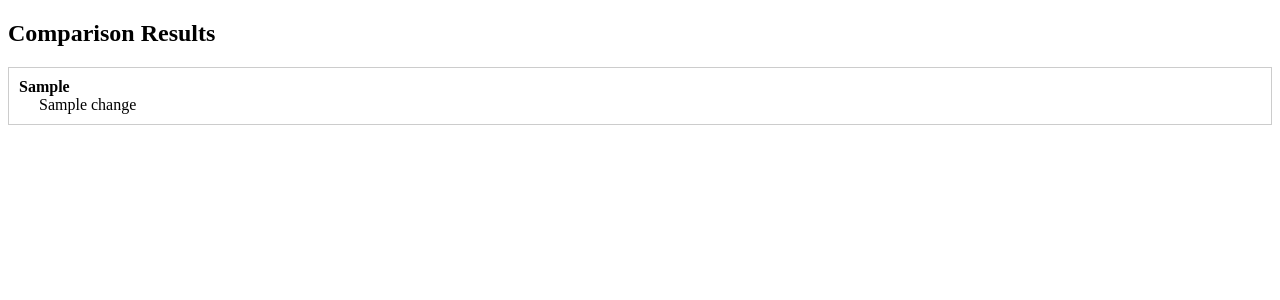
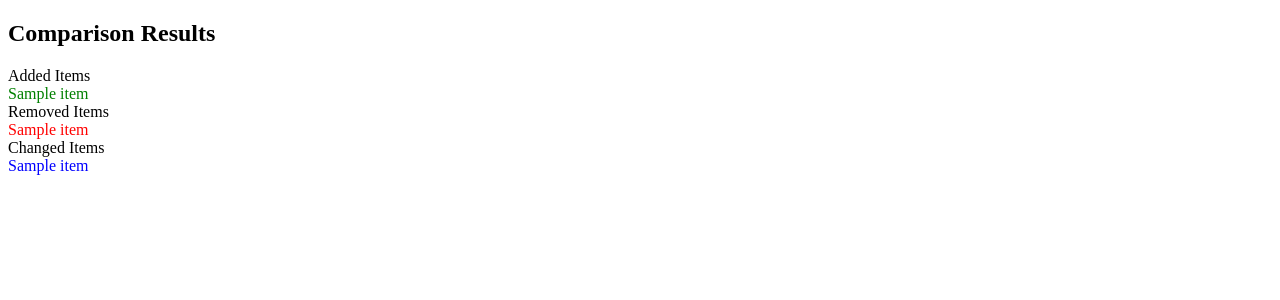
Before and after one commit to maciekSzubiczuk/polishAPI_compliance_tool, a Flask app: template app/templates/display.html in a window 1280 px wide. Shown: the top 300 px of the page. Run offline with Flask 3, Linux system fonts and the light colour scheme; the template is opened without the code that fills it: most values are stand-ins (such as "Sample title", 1, 10 or a date in 2020).

Commit message:
small changes in displaying diffrences

```diff
--- a/app/main.py
+++ b/app/main.py
@@ -7,6 +7,27 @@ app = Flask(__name__)
 # Temporary storage for uploaded file contents
 polish_api_data = None
 santander_api_data = []
+
+def categorize_differences(diff):
+    categorized_diff = {
+        'added': [],
+        'removed': [],
+        'changed': []
+    }
+
+    if 'dictionary_item_added' in diff:
+        categorized_diff['added'].extend([str(item) for item in diff['dictionary_item_added']])
+
+    if 'dictionary_item_removed' in diff:
+        categorized_diff['removed'].extend([str(item) for item in diff['dictionary_item_removed']])
+
+    if 'values_changed' in diff:
+        categorized_diff['changed'].extend([str(item) for item in diff['values_changed']])
+
+    # Add more categorization as necessary based on the output of DeepDiff
+
+    return categorized_diff
+
 
 def load_yaml_from_file(file):
     if file:
@@ -45,13 +66,12 @@ def index():
 
 @app.route('/display')
 def display():
-    # Assuming each API comparison is stored in santander_api_data
-    raw_differences = []
+    formatted_differences = []
     for santander_api in santander_api_data:
         diff = compare_apis(polish_api_data, santander_api)
-        raw_differences.append(diff)
-    return render_template('display.html', differences=raw_differences)
-
+        formatted_differences.append(categorize_differences(diff))
+    print(formatted_differences)
+    return render_template('display.html', differences=formatted_differences)
 
 if __name__ == '__main__':
     app.run(debug=True)
--- a/app/templates/display.html
+++ b/app/templates/display.html
@@ -3,17 +3,12 @@
 <head>
     <title>API Compliance Check</title>
     <style>
-        .diff-container {
-            margin-bottom: 10px;
-            padding: 10px;
-            border: 1px solid #ccc;
-        }
-        .diff-title {
-            font-weight: bold;
-        }
-        .diff-detail {
-            margin-left: 20px;
-        }
+        .added { color: green; }
+        .removed { color: red; }
+        .changed { color: blue; }
+        .diff-container { /* Styling for the diff container */ }
+        .diff-detail { /* Styling for each diff detail */ }
+        /* Additional styling */
     </style>
 </head>
 <body>
@@ -21,15 +16,21 @@
         <h2>Comparison Results</h2>
         {% for diff in differences %}
             <div class="diff-container">
-                {% for diff_type, changes in diff.items() %}
-                    <div class="diff-title">{{ diff_type | replace('_', ' ') | capitalize }}</div>
-                    {% for change in changes %}
-                        <div class="diff-detail">{{ change }}</div>
-                    {% endfor %}
+                <div class="diff-title">Added Items</div>
+                {% for item in diff['added'] %}
+                    <div class="added">{{ item }}</div>
+                {% endfor %}
+
+                <div class="diff-title">Removed Items</div>
+                {% for item in diff['removed'] %}
+                    <div class="removed">{{ item }}</div>
+                {% endfor %}
+
+                <div class="diff-title">Changed Items</div>
+                {% for item in diff['changed'] %}
+                    <div class="changed">{{ item }}</div>
                 {% endfor %}
             </div>
-        {% else %}
-            <p>No differences found.</p>
         {% endfor %}
     </div>
 </body>
```
